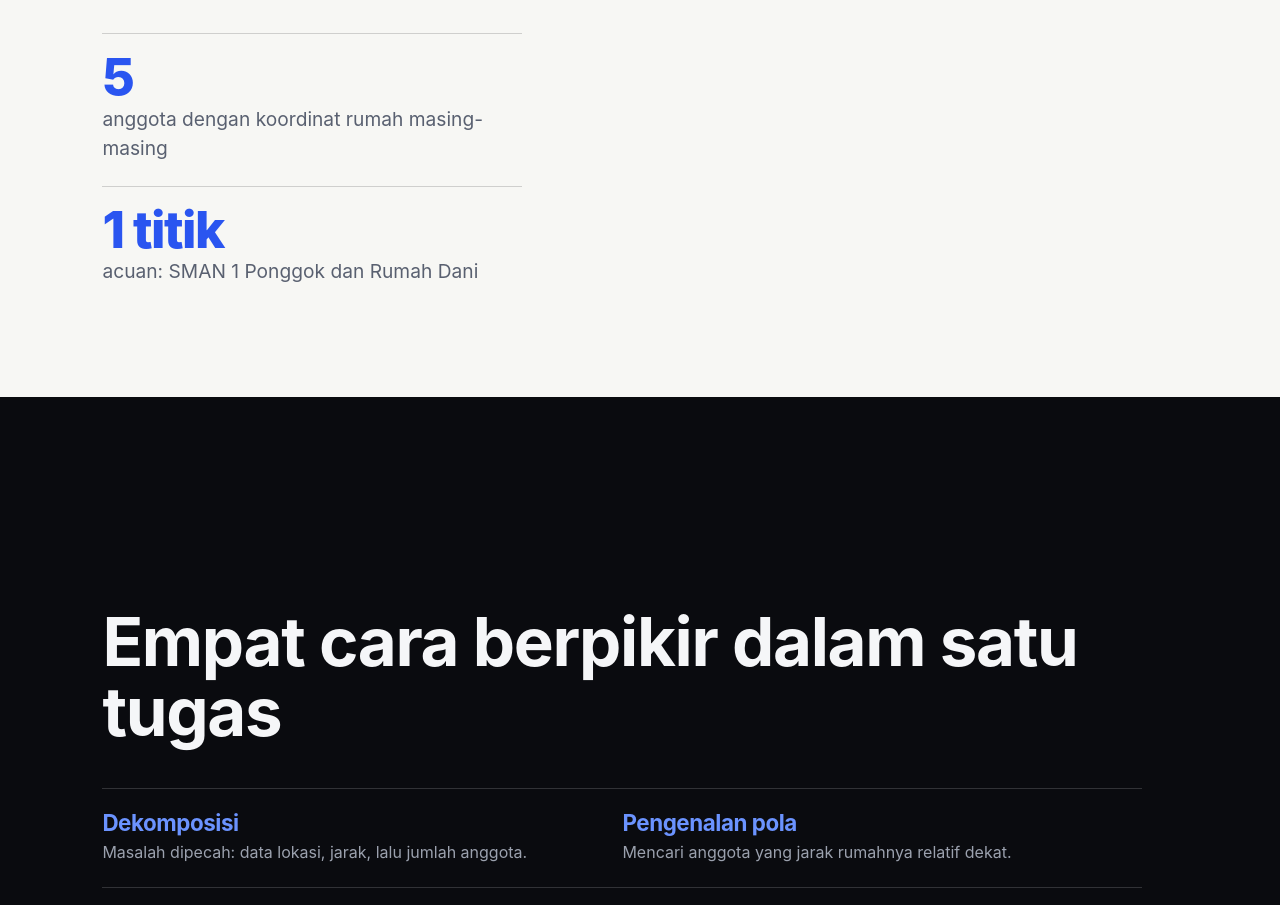
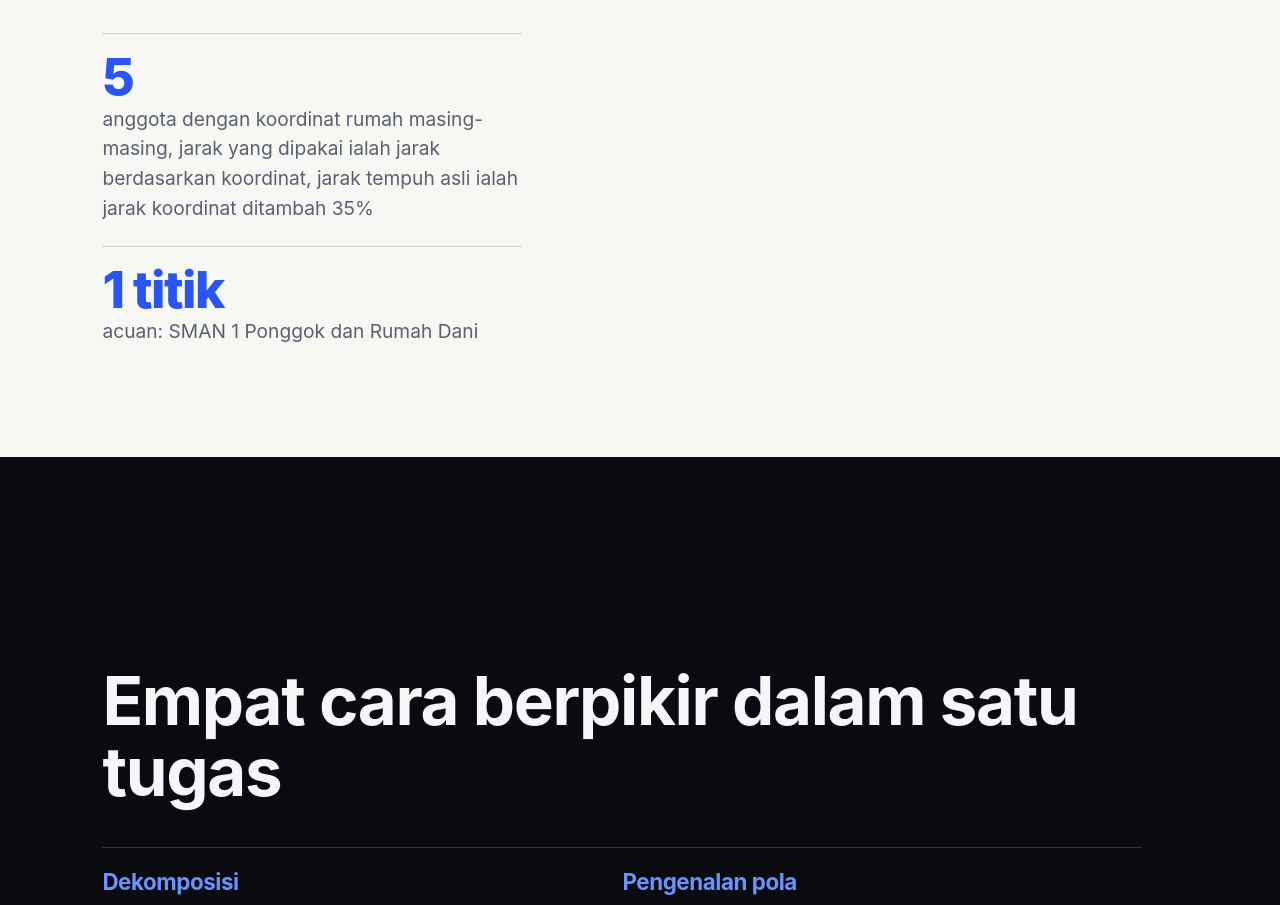
Before and after one commit to Zacharanium/tugasinformatika5anakteknik, a plain HTML site: page index.html in a window 1280 px wide. Shown: the part 1204-2109 px from the top of the page. Drawn offline with Linux system fonts and the light colour scheme.

Commit message:
Update index.html

```diff
--- a/index.html
+++ b/index.html
@@ -167,7 +167,7 @@ td.dash{color:var(--mut)}
   <h2 class="rv">Masalahnya sederhana: siapa sekelompok dengan siapa?</h2>
   <p class="lead rv" style="--i:1">Kelompok dibentuk dari jarak rumah yang berdekatan. Tebakan awal harus dibuktikan dengan perhitungan.</p>
   <div class="facts rv" style="--i:2;margin-top:36px;max-width:420px">
-    <div class="fact"><div class="n" data-to="5">0</div><p class="mut">anggota dengan koordinat rumah masing-masing</p></div>
+    <div class="fact"><div class="n" data-to="5">0</div><p class="mut">anggota dengan koordinat rumah masing-masing, jarak yang dipakai ialah jarak berdasarkan koordinat, jarak tempuh asli ialah jarak koordinat ditambah 35%</p></div>
     <div class="fact"><div class="n">1 titik</div><p class="mut">acuan: SMAN 1 Ponggok dan Rumah Dani</p></div>
   </div>
 </section>
```
